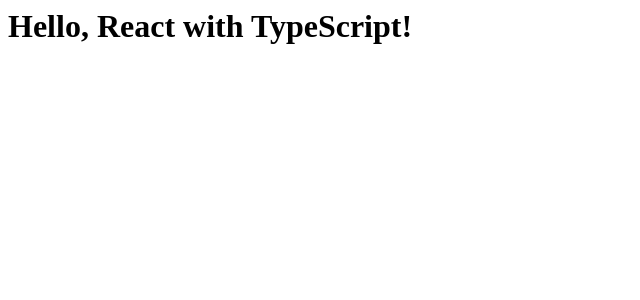
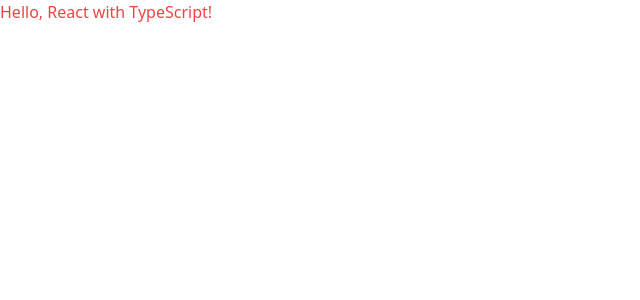
Before and after one commit to fariborz0015/better-studio-todo-app, a React app: page / in a window 1280 px wide. Shown: the top 300 px of the page, without its empty margins (0-640 px from the left). Built offline with nearby package versions, Linux system fonts and the light colour scheme.

Commit message:
feat: add tailwindcss to code base

```diff
--- a/index.tsx
+++ b/index.tsx
@@ -1,5 +1,5 @@
 import React from 'react';
 import ReactDOM from 'react-dom';
 import App from './src/App';
-
+import './src/global-styles/index.css'
 ReactDOM.render(<App />, document.getElementById('root'));
--- /dev/null
+++ b/postcss.config.js
@@ -0,0 +1,6 @@
+module.exports = {
+    plugins: [
+      require('tailwindcss'),
+      require('autoprefixer'),
+    ],
+  };
--- a/src/App.tsx
+++ b/src/App.tsx
@@ -3,7 +3,7 @@
 function App() {
   return (
     <div>
-      <h1>Hello, React with TypeScript!</h1>
+      <h1 className='text-red-500'>Hello, React with TypeScript!</h1>
     </div>
   );
 }
--- /dev/null
+++ b/src/global-styles/index.css
@@ -0,0 +1,3 @@
+@tailwind base;
+@tailwind components;
+@tailwind utilities;
--- /dev/null
+++ b/tailwind.config.js
@@ -0,0 +1,9 @@
+module.exports = {
+  content: [
+    "./src/**/*.{js,jsx,ts,tsx}",
+  ],
+  theme: {
+    extend: {},
+  },
+  plugins: [],
+}
--- a/webpack.config.js
+++ b/webpack.config.js
@@ -1,38 +1,46 @@
-const HtmlWebpackPlugin = require('html-webpack-plugin');
-const path = require('path');
+const HtmlWebpackPlugin = require("html-webpack-plugin");
+const path = require("path");
 
 module.exports = {
-  entry: './index.tsx',
-  mode: 'development',
+  entry: "./index.tsx",
+  mode: "development",
   output: {
-    path: path.resolve(__dirname, './dist'),
-    filename: 'index_bundle.js',
+    path: path.resolve(__dirname, "./dist"),
+    filename: "index_bundle.js",
   },
-  target: 'web',
+  target: "web",
   devServer: {
-    port: '3000',
+    port: "3000",
     static: {
-      directory: path.join(__dirname, 'public')
-},
+      directory: path.join(__dirname, "public"),
+    },
     open: true,
     hot: true,
     liveReload: true,
   },
   resolve: {
-    extensions: ['.js', '.jsx', '.json','.ts','.tsx'],
+    extensions: [".js", ".jsx", ".json", ".ts", ".tsx"],
   },
   module: {
     rules: [
       {
         test: /\.(js|jsx|ts|tsx)$/,
         exclude: /node_modules/,
-        use: 'babel-loader',
+        use: "babel-loader",
+      },
+      {
+        test: /\.css$/, // Match CSS files
+        use: [
+          "style-loader",
+          "css-loader",
+          "postcss-loader", // Add postcss-loader
+        ],
       },
     ],
   },
   plugins: [
     new HtmlWebpackPlugin({
-      template: path.join(__dirname, 'public', 'index.html')
-    })
-  ]
+      template: path.join(__dirname, "public", "index.html"),
+    }),
+  ],
 };
```
Also changed, not shown: package.json (+7 -1 lines), 1 other file (tests, documents, lock files or other folders).
